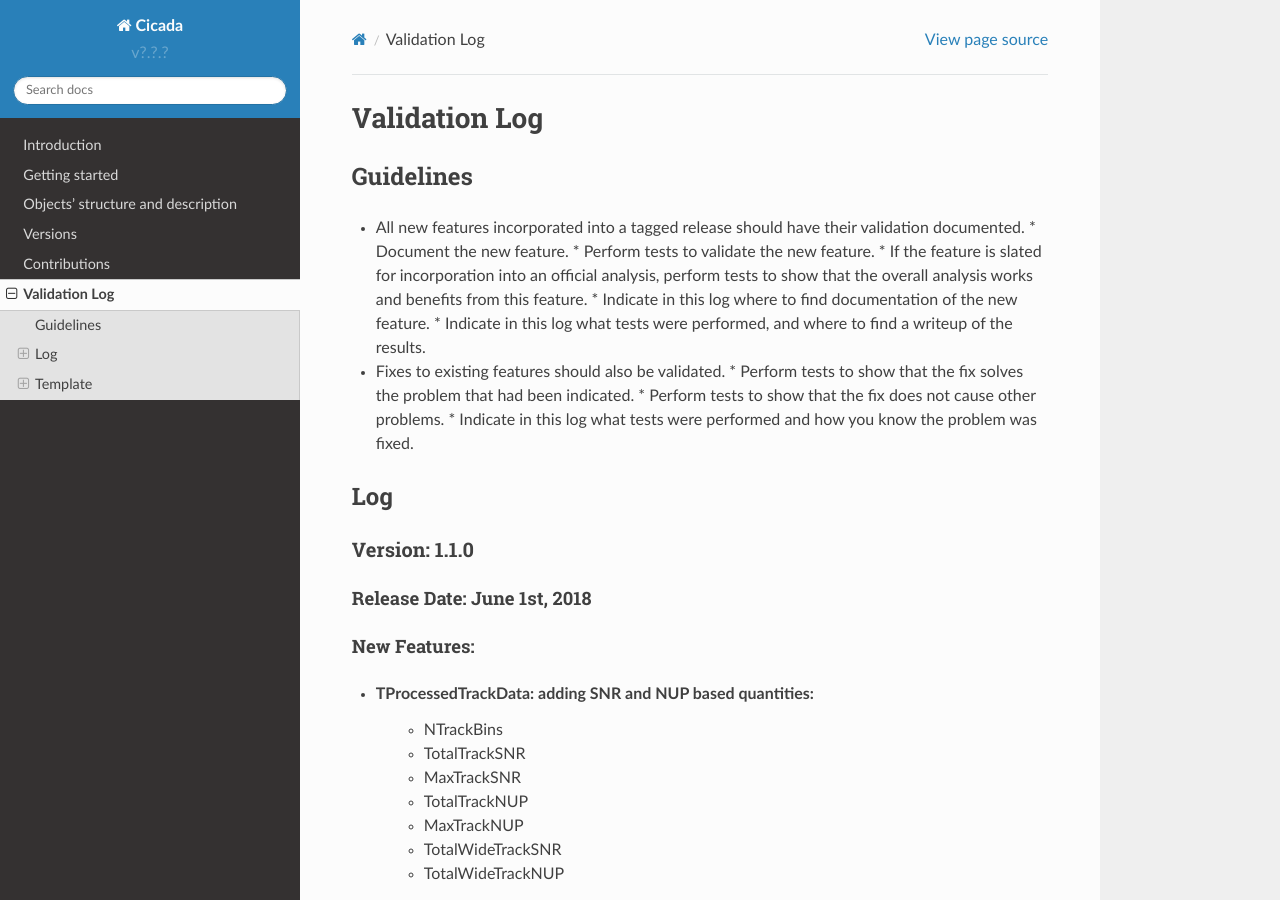
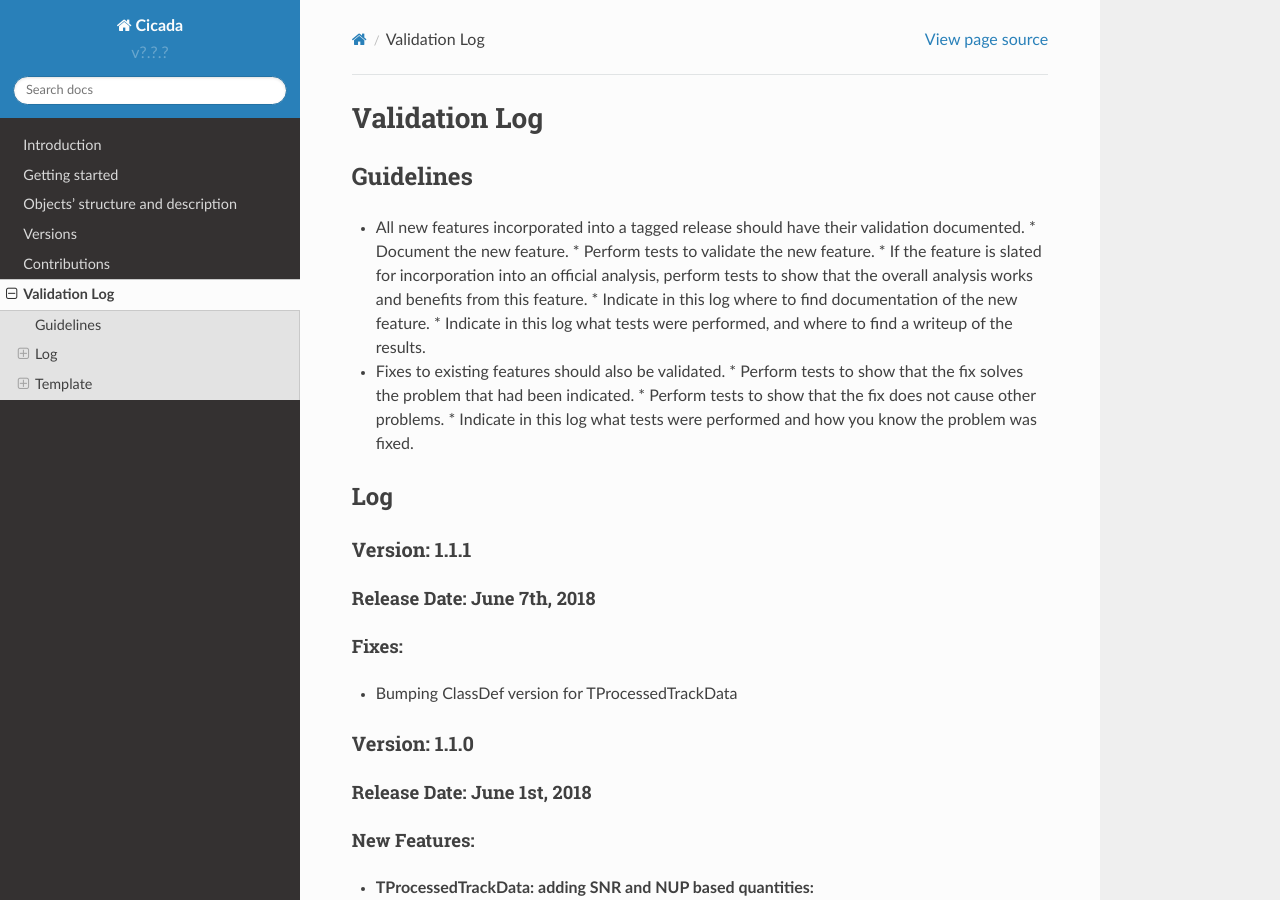
Before and after one commit to project8/cicada, a Sphinx documentation site: the page built from Documentation/ValidationLog.rst, in a window 1280 px wide and 900 px high. Built offline with Sphinx 7.4.7 and the Read the Docs theme 2.0.0, drawn with Linux system fonts in a browser that asks for light colours.

Commit message:
Update ValidationLog and CMakeLists

```diff
--- a/CMakeLists.txt
+++ b/CMakeLists.txt
@@ -10,7 +10,7 @@ cmake_minimum_required (VERSION 3.1)
 #########
 
 cmake_policy( SET CMP0048 NEW ) # version in project()
-project( Cicada VERSION 1.1.0 )
+project( Cicada VERSION 1.1.1 )
 
 list( APPEND CMAKE_MODULE_PATH ${PROJECT_SOURCE_DIR}/Scarab/cmake )
 include( PackageBuilder )
--- a/Documentation/ValidationLog.rst
+++ b/Documentation/ValidationLog.rst
@@ -17,6 +17,17 @@ Guidelines
 
 Log
 ---
+
+Version: 1.1.1
+~~~~~~~~~~~~~~
+
+Release Date: June 7th, 2018
+''''''''''''''''''''''''''''
+
+Fixes:
+''''''
+
+* Bumping ClassDef version for TProcessedTrackData
 
 Version: 1.1.0
 ~~~~~~~~~~~~~~
```
